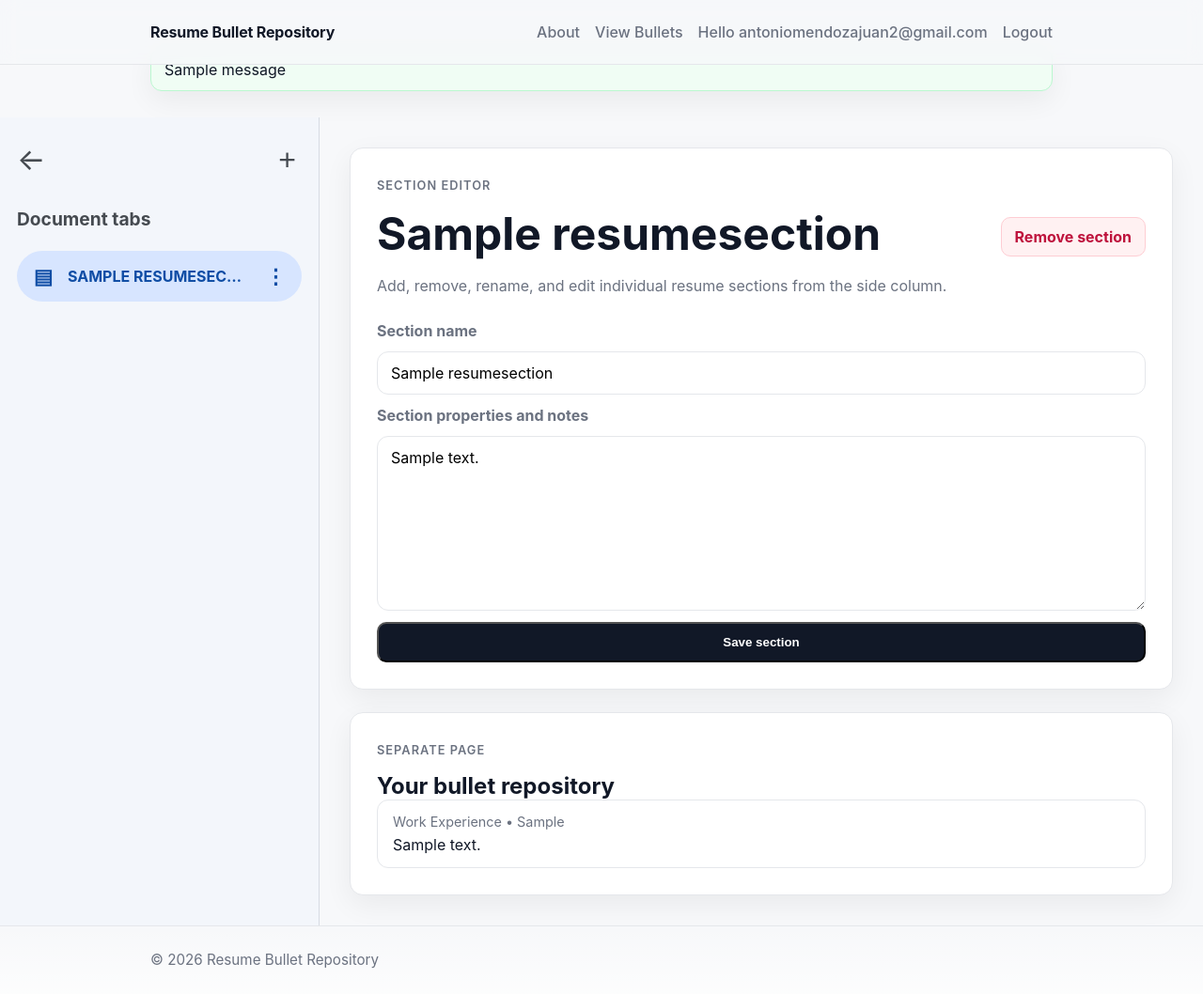
After one commit to AnjuMendoza/resume-bullet-repository, a Django app: page /repository/ in a window 1280 px wide. The commit adds this page. Shown: the whole page at 94% size. Run offline with Django 5.2, Linux system fonts and the light colour scheme; a user stored in the database is signed in; tables that the repository leaves empty hold one stand-in row (values such as "Sample post"); one stand-in notice (Sample message) is shown.

Commit message:
Add logged-in repository workspace

```diff
--- a/core/admin.py
+++ b/core/admin.py
@@ -1,5 +1,6 @@
 from django.contrib import admin
-from .models import Bullet
+from .models import Bullet, ResumeSection
 
 
 admin.site.register(Bullet)
+admin.site.register(ResumeSection)
--- a/core/forms.py
+++ b/core/forms.py
@@ -1,6 +1,8 @@
 from django import forms
 from django.contrib.auth import authenticate, get_user_model
 from django.contrib.auth.password_validation import validate_password
+
+from .models import ResumeSection
 
 
 class SignupForm(forms.Form):
@@ -61,3 +63,13 @@ class EmailLoginForm(forms.Form):
                 raise forms.ValidationError('Enter a valid email and password.')
 
         return cleaned_data
+
+
+class ResumeSectionForm(forms.ModelForm):
+    class Meta:
+        model = ResumeSection
+        fields = ['name', 'notes']
+        widgets = {
+            'name': forms.TextInput(attrs={'placeholder': 'Section name'}),
+            'notes': forms.Textarea(attrs={'rows': 8, 'placeholder': 'Add section notes, bullet order, or drafting details.'}),
+        }
--- a/core/static/landing.css
+++ b/core/static/landing.css
@@ -436,3 +436,172 @@ h1 {
     color: var(--muted);
     text-align: center;
 }
+
+.nav {
+    align-items: center;
+}
+
+.nav-form {
+    margin: 0;
+}
+
+.nav-link-button {
+    border: 0;
+    background: transparent;
+    color: var(--muted);
+    cursor: pointer;
+    font: inherit;
+    font-weight: 500;
+    padding: 0;
+}
+
+.nav-link-button:hover {
+    color: var(--text);
+}
+
+.nav-welcome {
+    color: var(--muted);
+    font-weight: 500;
+}
+
+.workspace-shell {
+    display: grid;
+    grid-template-columns: minmax(260px, 340px) 1fr;
+    min-height: calc(100vh - 141px);
+}
+
+.document-tabs {
+    background: #f3f6fb;
+    border-right: 1px solid #d6dbe3;
+    padding: 28px 18px;
+}
+
+.tabs-topline,
+.tabs-heading-row,
+.editor-header,
+.panel-heading {
+    display: flex;
+    align-items: center;
+    justify-content: space-between;
+    gap: 16px;
+}
+
+.back-link,
+.icon-button {
+    border: 0;
+    background: transparent;
+    color: #454a50;
+    cursor: pointer;
+    font-size: 2rem;
+    line-height: 1;
+    text-decoration: none;
+}
+
+.tabs-heading-row h2 {
+    color: #454a50;
+    font-size: 1.2rem;
+    margin: 34px 0 22px;
+}
+
+.add-tab-form {
+    margin: 0;
+}
+
+.tab-list {
+    display: grid;
+    gap: 10px;
+}
+
+.doc-tab {
+    align-items: center;
+    border-radius: 28px;
+    color: #454a50;
+    display: grid;
+    font-size: 1rem;
+    font-weight: 700;
+    gap: 14px;
+    grid-template-columns: 24px 1fr 24px;
+    min-height: 54px;
+    padding: 0 16px;
+    text-decoration: none;
+    text-transform: uppercase;
+}
+
+.doc-tab.active {
+    background: #d7e5ff;
+    color: #0f4da5;
+}
+
+.doc-title {
+    overflow: hidden;
+    text-overflow: ellipsis;
+    white-space: nowrap;
+}
+
+.doc-icon,
+.doc-menu {
+    font-size: 1.35rem;
+    text-align: center;
+}
+
+.workspace-content {
+    display: grid;
+    gap: 24px;
+    padding: 32px;
+}
+
+.editor-card,
+.repository-panel {
+    background: var(--surface);
+    border: 1px solid var(--border);
+    border-radius: var(--radius);
+    box-shadow: var(--shadow);
+    padding: 28px;
+}
+
+.editor-header h1,
+.panel-heading h2 {
+    margin: 0;
+}
+
+.section-editor-form {
+    display: grid;
+    gap: 12px;
+    margin-top: 24px;
+}
+
+.section-editor-form label {
+    color: var(--muted);
+    font-weight: 700;
+}
+
+.section-editor-form input,
+.section-editor-form textarea {
+    border: 1px solid var(--border);
+    border-radius: 12px;
+    font: inherit;
+    padding: 12px 14px;
+    width: 100%;
+}
+
+.danger-button {
+    background: #fff1f2;
+    border: 1px solid #fecdd3;
+    border-radius: 10px;
+    color: #be123c;
+    cursor: pointer;
+    font: inherit;
+    font-weight: 700;
+    padding: 10px 14px;
+}
+
+@media (max-width: 800px) {
+    .workspace-shell {
+        grid-template-columns: 1fr;
+    }
+
+    .document-tabs {
+        border-right: 0;
+        border-bottom: 1px solid #d6dbe3;
+    }
+}
--- /dev/null
+++ b/core/templates/base.html
@@ -0,0 +1,48 @@
+{% load static %}
+<!DOCTYPE html>
+<html lang="en">
+<head>
+    <meta charset="UTF-8" />
+    <meta name="viewport" content="width=device-width, initial-scale=1" />
+    <title>{% block title %}Resume Bullet Repository{% endblock %}</title>
+    <link rel="stylesheet" href="{% static 'landing.css' %}" />
+</head>
+<body>
+    <header class="site-header">
+        <div class="container header-inner">
+            <a href="/" class="brand">Resume Bullet Repository</a>
+            <nav class="nav">
+                <a href="/#about">About</a>
+                {% if user.is_authenticated %}
+                    <a href="{% url 'repository' %}">View Bullets</a>
+                    <span class="nav-welcome">Hello {{ user.first_name|default:user.email }}</span>
+                    <form method="post" action="{% url 'logout' %}" class="nav-form">
+                        {% csrf_token %}
+                        <button type="submit" class="nav-link-button">Logout</button>
+                    </form>
+                {% else %}
+                    <a href="{% url 'login' %}">Login</a>
+                    <a href="{% url 'signup' %}" class="nav-pill">Sign up</a>
+                {% endif %}
+            </nav>
+        </div>
+    </header>
+
+    <main>
+        {% if messages %}
+            <section class="container message-stack" aria-live="polite">
+                {% for message in messages %}
+                    <p class="message message-{{ message.tags }}">{{ message }}</p>
+                {% endfor %}
+            </section>
+        {% endif %}
+        {% block content %}{% endblock %}
+    </main>
+
+    <footer class="site-footer">
+        <div class="container footer-inner">
+            <p>© 2026 Resume Bullet Repository</p>
+        </div>
+    </footer>
+</body>
+</html>
--- /dev/null
+++ b/core/templates/repository.html
@@ -0,0 +1,78 @@
+{% extends 'base.html' %}
+{% block title %}Your Bullet Repository{% endblock %}
+{% block content %}
+<section class="workspace-shell">
+    <aside class="document-tabs" aria-label="Resume document tabs">
+        <div class="tabs-topline">
+            <a class="back-link" href="{% url 'bullet_list' %}" aria-label="Back to home">←</a>
+            <form method="post" action="{% url 'add_section' %}" class="add-tab-form">
+                {% csrf_token %}
+                <input type="hidden" name="name" value="Untitled section" />
+                <button type="submit" class="icon-button" aria-label="Add section">+</button>
+            </form>
+        </div>
+        <div class="tabs-heading-row">
+            <h2>Document tabs</h2>
+        </div>
+        <nav class="tab-list">
+            {% for section in sections %}
+                <a class="doc-tab {% if active_section.id == section.id %}active{% endif %}" href="{% url 'repository_section' section.id %}">
+                    <span class="doc-icon" aria-hidden="true">▤</span>
+                    <span class="doc-title">{{ section.name }}</span>
+                    <span class="doc-menu" aria-hidden="true">⋮</span>
+                </a>
+            {% endfor %}
+        </nav>
+    </aside>
+
+    <div class="workspace-content">
+        <section class="editor-card">
+            <div class="editor-header">
+                <div>
+                    <span class="eyebrow">Section editor</span>
+                    <h1>{{ active_section.name }}</h1>
+                    <p class="subtext">Add, remove, rename, and edit individual resume sections from the side column.</p>
+                </div>
+                {% if active_section %}
+                    <form method="post" action="{% url 'delete_section' active_section.id %}">
+                        {% csrf_token %}
+                        <button type="submit" class="danger-button">Remove section</button>
+                    </form>
+                {% endif %}
+            </div>
+
+            {% if active_section %}
+                <form method="post" action="{% url 'update_section' active_section.id %}" class="section-editor-form">
+                    {% csrf_token %}
+                    <label for="{{ form.name.id_for_label }}">Section name</label>
+                    {{ form.name }}
+                    <label for="{{ form.notes.id_for_label }}">Section properties and notes</label>
+                    {{ form.notes }}
+                    <button type="submit" class="btn">Save section</button>
+                </form>
+            {% endif %}
+        </section>
+
+        <section class="repository-panel" id="bullets">
+            <div class="panel-heading">
+                <div>
+                    <span class="eyebrow">Separate page</span>
+                    <h2>Your bullet repository</h2>
+                </div>
+            </div>
+            {% if bullets %}
+                <ul class="bullet-list">
+                    {% for bullet in bullets %}
+                        <li class="bullet-item">
+                            <div class="meta">{{ bullet.get_main_category_display }} • {{ bullet.sub_category }}</div>
+                            <div>{{ bullet.text }}</div>
+                        </li>
+                    {% endfor %}
+                </ul>
+            {% else %}
+                <p class="empty">No bullets yet. Your best resume accomplishments will live here.</p>
+            {% endif %}
+        </section>
+    </div>
+</section>
+{% endblock %}
--- a/core/urls.py
+++ b/core/urls.py
@@ -3,6 +3,11 @@ from . import views
 
 urlpatterns = [
     path('', views.bullet_list, name='bullet_list'),
+    path('repository/', views.repository_view, name='repository'),
+    path('repository/sections/add/', views.add_section, name='add_section'),
+    path('repository/sections/<int:section_id>/', views.repository_view, name='repository_section'),
+    path('repository/sections/<int:section_id>/update/', views.update_section, name='update_section'),
+    path('repository/sections/<int:section_id>/delete/', views.delete_section, name='delete_section'),
     path('login/', views.login_view, name='login'),
     path('signup/', views.signup_view, name='signup'),
     path('logout/', views.logout_view, name='logout'),
--- a/core/views.py
+++ b/core/views.py
@@ -1,26 +1,85 @@
 from django.contrib import messages
 from django.contrib.auth import login, logout
-from django.shortcuts import redirect, render
+from django.contrib.auth.decorators import login_required
+from django.shortcuts import get_object_or_404, redirect, render
 
-from .forms import EmailLoginForm, SignupForm
-from .models import Bullet
+from .forms import EmailLoginForm, ResumeSectionForm, SignupForm
+from .models import Bullet, ResumeSection
 
 
 def bullet_list(request):
+    return render(request, 'bullet_list.html')
+
+
+@login_required
+def repository_view(request, section_id=None):
+    sections = list(request.user.resume_sections.all())
+    if not sections:
+        default_names = ['Skills and Qualifications', 'Education', 'Work Experience', 'Projects', 'Volunteer']
+        for position, name in enumerate(default_names):
+            ResumeSection.objects.create(user=request.user, name=name, position=position)
+        sections = list(request.user.resume_sections.all())
+
+    active_section = None
+    if section_id:
+        active_section = get_object_or_404(ResumeSection, pk=section_id, user=request.user)
+    elif sections:
+        active_section = sections[0]
+
+    form = ResumeSectionForm(instance=active_section)
     bullets = Bullet.objects.all()
-    return render(request, 'bullet_list.html', {'bullets': bullets})
+    return render(request, 'repository.html', {
+        'active_section': active_section,
+        'bullets': bullets,
+        'form': form,
+        'sections': sections,
+    })
+
+
+@login_required
+def add_section(request):
+    if request.method == 'POST':
+        name = request.POST.get('name', '').strip() or 'Untitled section'
+        next_position = request.user.resume_sections.count()
+        section = ResumeSection.objects.create(user=request.user, name=name, position=next_position)
+        messages.success(request, f'Added {section.name}.')
+        return redirect('repository_section', section_id=section.id)
+    return redirect('repository')
+
+
+@login_required
+def update_section(request, section_id):
+    section = get_object_or_404(ResumeSection, pk=section_id, user=request.user)
+    if request.method == 'POST':
+        form = ResumeSectionForm(request.POST, instance=section)
+        if form.is_valid():
+            form.save()
+            messages.success(request, 'Section updated.')
+        else:
+            messages.error(request, 'Please check the section details.')
+    return redirect('repository_section', section_id=section.id)
+
+
+@login_required
+def delete_section(request, section_id):
+    section = get_object_or_404(ResumeSection, pk=section_id, user=request.user)
+    if request.method == 'POST':
+        section_name = section.name
+        section.delete()
+        messages.success(request, f'Removed {section_name}.')
+    return redirect('repository')
 
 
 def login_view(request):
     if request.user.is_authenticated:
-        return redirect('bullet_list')
+        return redirect('repository')
 
     form = EmailLoginForm(request, request.POST or None)
     if request.method == 'POST':
         if form.is_valid():
             login(request, form.user)
             messages.success(request, 'Welcome back!')
-            return redirect('bullet_list')
+            return redirect('repository')
         messages.error(request, 'Please check your login details.')
 
     return render(request, 'login.html', {'form': form})
@@ -28,7 +87,7 @@ def login_view(request):
 
 def signup_view(request):
     if request.user.is_authenticated:
-        return redirect('bullet_list')
+        return redirect('repository')
 
     form = SignupForm(request.POST or None)
     if request.method == 'POST':
@@ -36,7 +95,7 @@ def signup_view(request):
             user = form.save()
             login(request, user)
             messages.success(request, 'Your account is ready. Welcome!')
-            return redirect('bullet_list')
+            return redirect('repository')
         messages.error(request, 'Please fix the signup form errors.')
 
     return render(request, 'signup.html', {'form': form})
```
Also changed, not shown: core/models.py (+17 -0 lines), core/templates/bullet_list.html (+5 -70 lines), core/migrations/0002_resumesection.py (added).
